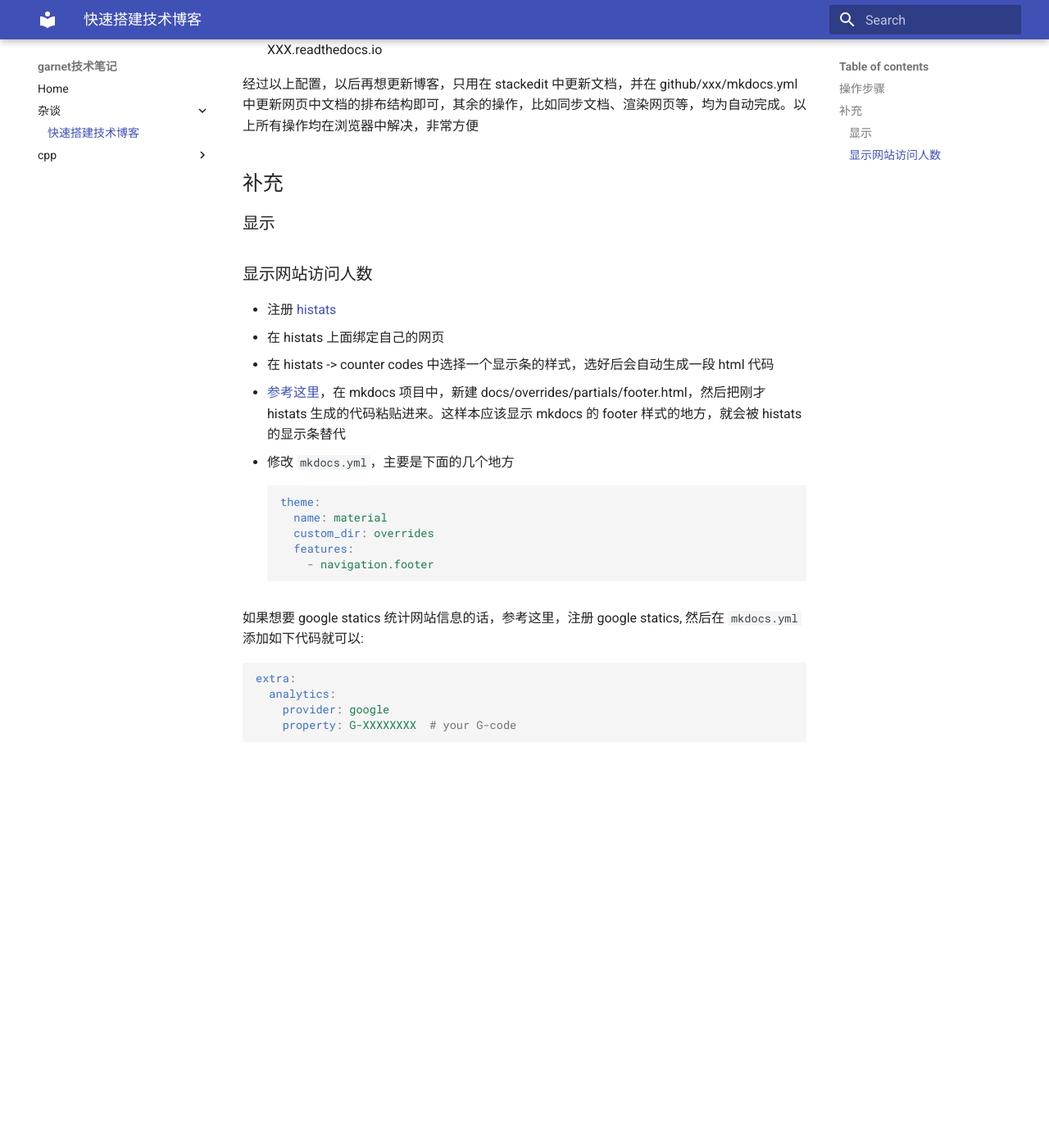
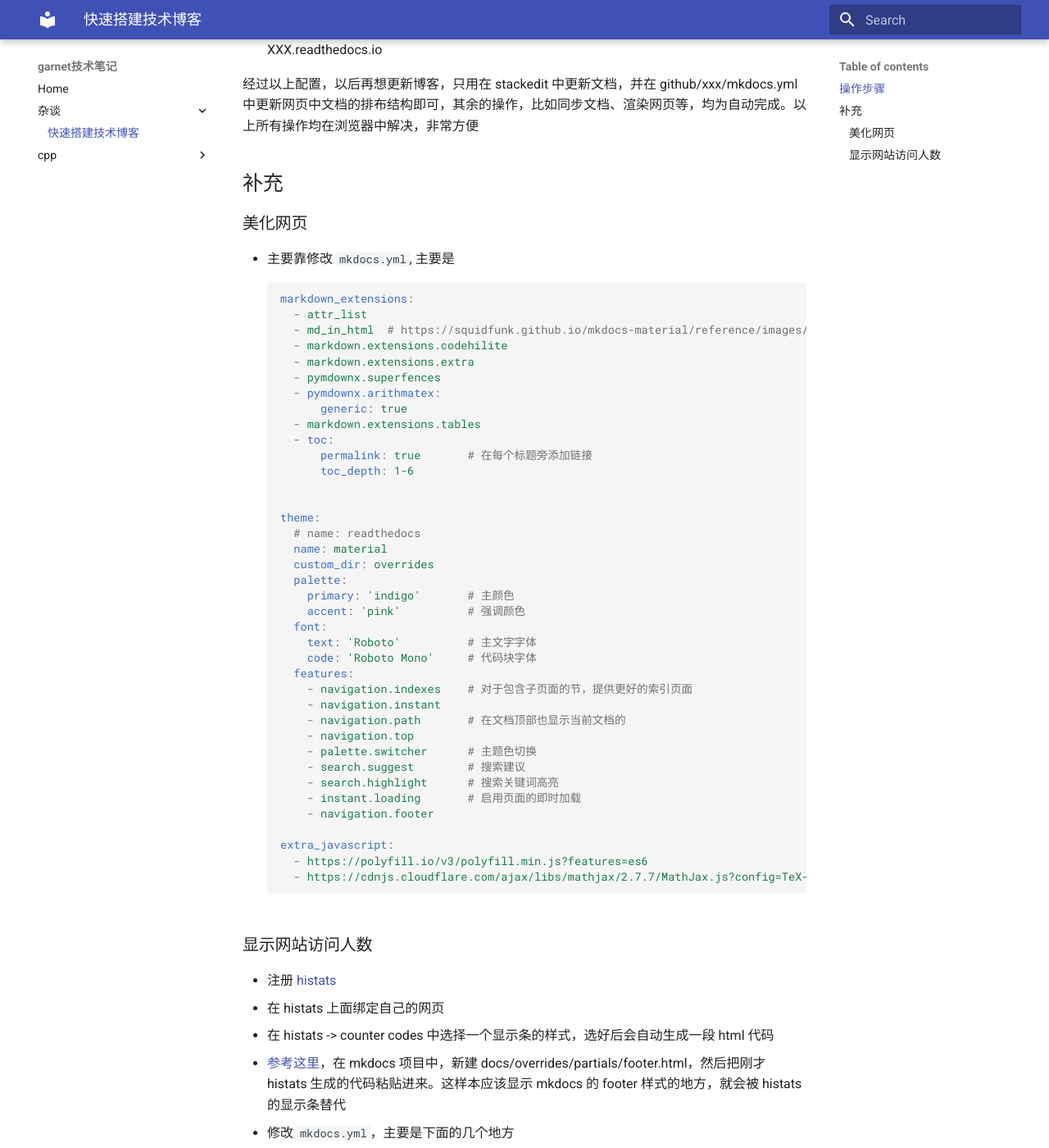
Before and after one commit to ymma98/technotes, an MkDocs documentation site: the page built from docs/杂谈/快速搭建技术博客.md, in a window 1280 px wide and 1400 px high, scrolled down 1612 px. Shown: the whole window at 82% size. Built offline with MkDocs 1.6.1 and Material for MkDocs 9.7.7, drawn with Linux system fonts in a browser that asks for light colours; before the commit the page ends 2541 px from its top, so only the background shows below that; some of the changed text lies outside the part shown.

Commit message:
docs/杂谈/快速搭建技术博客.md updated from https://stackedit.cn/

````diff
--- a/docs/杂谈/快速搭建技术博客.md
+++ b/docs/杂谈/快速搭建技术博客.md
@@ -57,7 +57,49 @@ mkdocs:
 
 ## 补充
 
-### 显示
+### 美化网页
+
+* 主要靠修改 `mkdocs.yml`, 主要是
+```yaml
+markdown_extensions:
+  - attr_list
+  - md_in_html  # https://squidfunk.github.io/mkdocs-material/reference/images/
+  - markdown.extensions.codehilite
+  - markdown.extensions.extra
+  - pymdownx.superfences
+  - pymdownx.arithmatex:
+      generic: true
+  - markdown.extensions.tables
+  - toc:
+      permalink: true       # 在每个标题旁添加链接
+      toc_depth: 1-6
+
+
+theme:
+  # name: readthedocs
+  name: material
+  custom_dir: overrides
+  palette:
+    primary: 'indigo'       # 主颜色
+    accent: 'pink'          # 强调颜色
+  font:
+    text: 'Roboto'          # 主文字字体
+    code: 'Roboto Mono'     # 代码块字体
+  features:
+    - navigation.indexes    # 对于包含子页面的节，提供更好的索引页面
+    - navigation.instant
+    - navigation.path       # 在文档顶部也显示当前文档的
+    - navigation.top
+    - palette.switcher      # 主题色切换
+    - search.suggest        # 搜索建议
+    - search.highlight      # 搜索关键词高亮
+    - instant.loading       # 启用页面的即时加载
+    - navigation.footer
+
+extra_javascript:
+  - https://polyfill.io/v3/polyfill.min.js?features=es6
+  - https://cdnjs.cloudflare.com/ajax/libs/mathjax/2.7.7/MathJax.js?config=TeX-MML-AM_CHTML
+```
 
 ### 显示网站访问人数
 
@@ -74,7 +116,7 @@ theme:
     - navigation.footer
 ```
 
-如果想要 google statics 统计网站信息的话，参考这里，注册 google statics, 然后在 `mkdocs.yml` 添加如下代码就可以:
+如果想要 google statics 统计网站信息的话，[参考这里](https://squidfunk.github.io/mkdocs-material/setup/setting-up-site-analytics/)，注册 google statics, 然后在 `mkdocs.yml` 添加如下代码就可以:
 ```yaml
 extra:
   analytics:
````
Also changed, not shown: other parts of docs/杂谈/快速搭建技术博客.md (+1 -1 lines).
